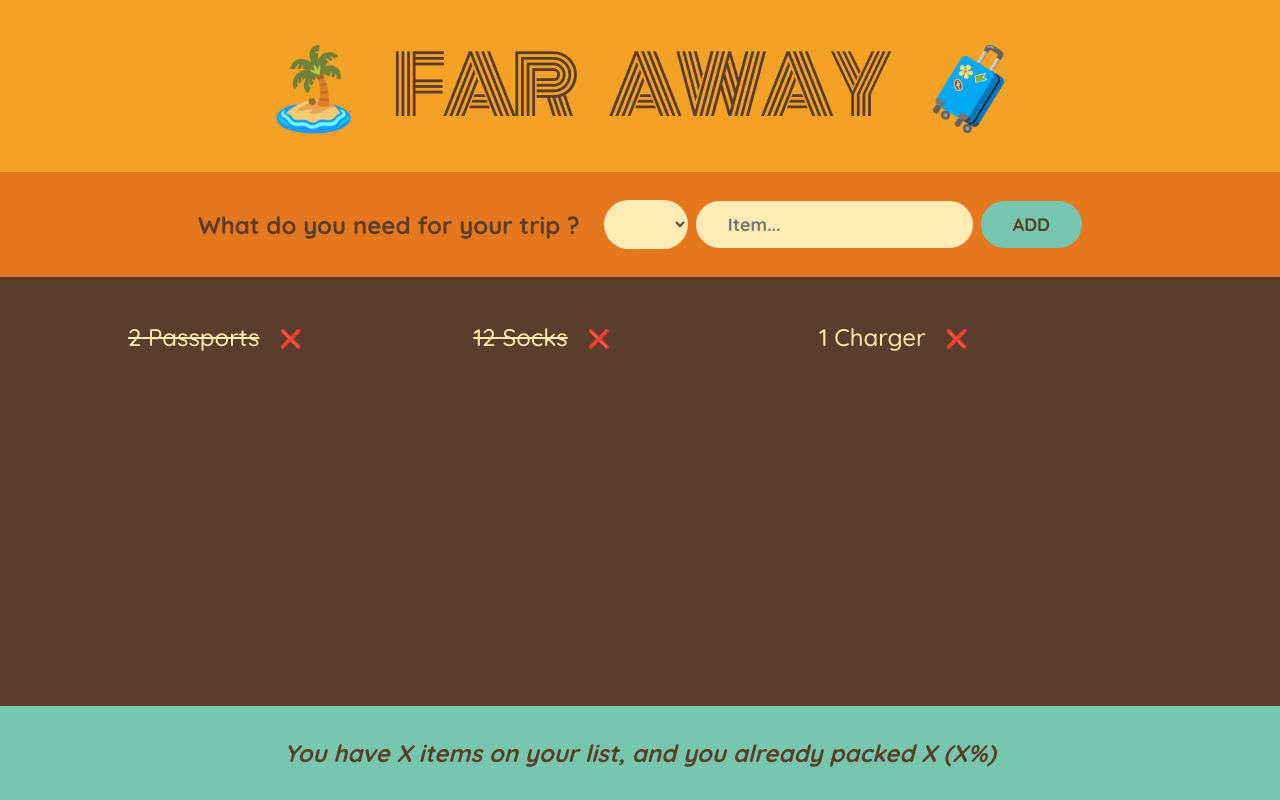
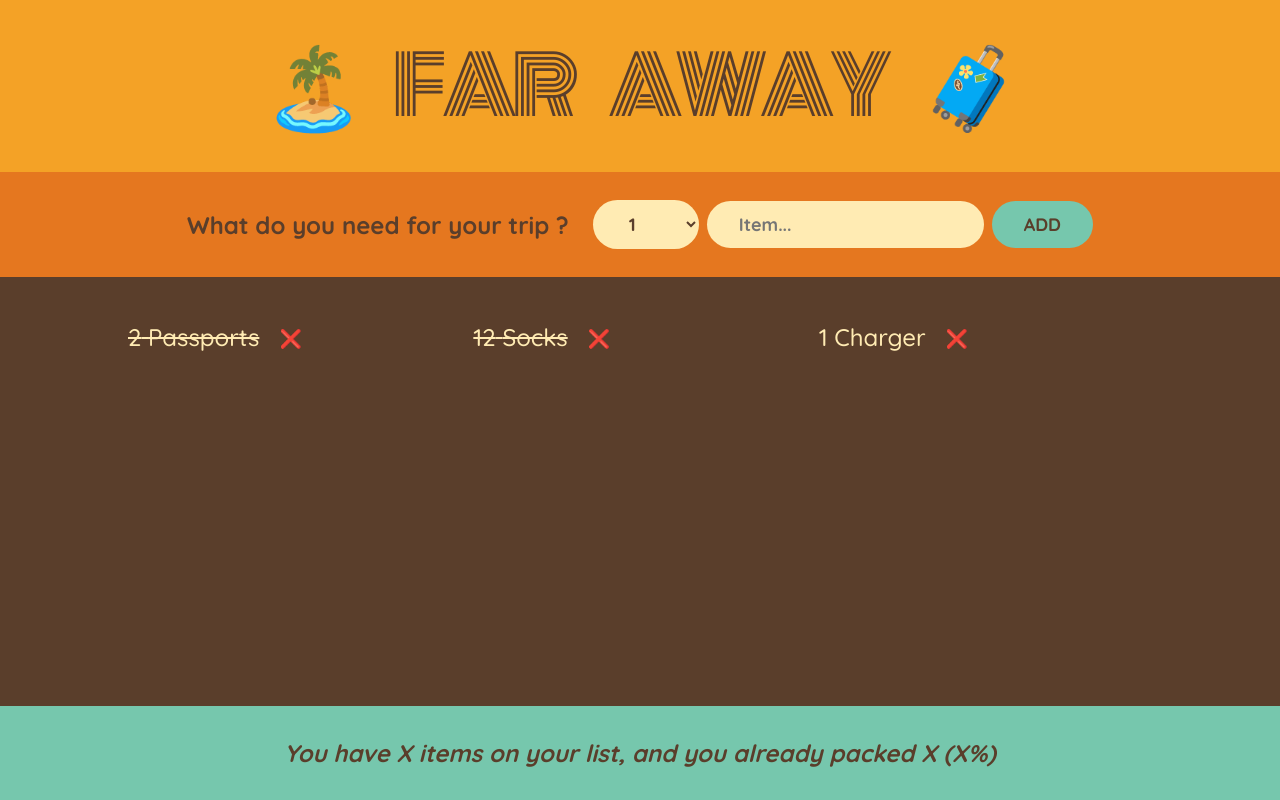
Before and after one commit to Gpaqsa/Travel-List, a React (Vite) app: page / in a window 1280 px wide. Built offline with nearby package versions, Linux system fonts and the light colour scheme.

Commit message:
add new function

```diff
--- a/src/components/App.jsx
+++ b/src/components/App.jsx
@@ -10,13 +10,12 @@ const initialItems = [
   { id: 3, description: "Charger", quantity: 1, packed: false },
 ];
 
-console.log(initialItems);
 
 function App() {
   return (
     <div className="app">
       <Logo />
-      <Form />
+      <Form initialItems={initialItems} />
       <PackingList initialItems={initialItems} />
       <Stats />
     </div>
--- a/src/components/Form.jsx
+++ b/src/components/Form.jsx
@@ -1,16 +1,53 @@
+import { useState } from "react";
 
-const Form = () => {
+const Form = ({ initialItems }) => {
+  const [descriptionValue, setDescriptionValue] = useState("");
+  const [quantityValue, setQuantityValue] = useState(1);
+  const [newInitialItems, setNewInitialItems] = useState(initialItems);
+
+  const handleSubmit = (event) => {
+    event.preventDefault();
+
+    if (!descriptionValue) return;
+    const newItem = {
+      descriptionValue,
+      quantityValue,
+      packed: false,
+      id: Date.now(),
+    };
+    console.log(newItem);
+
+    setNewInitialItems([...initialItems, newItem]);
+    setDescriptionValue("");
+    setQuantityValue(1);
+  };
+
+  // const addNewItemObj = () => {
+
+  // };
+
   return (
-    <div className="add-form">
+    <form className="add-form" onSubmit={handleSubmit}>
       <h3>What do you need for your trip ?</h3>
-      <select></select>
+      <select
+        value={quantityValue}
+        onChange={(e) => setQuantityValue(Number(e.target.value))}
+      >
+        {Array.from({ length: 20 }, (_, i) => i + 1).map((number) => (
+          <option value={number} key={number}>
+            {number}
+          </option>
+        ))}
+      </select>
       <input
         type="text"
         placeholder="Item..."
+        value={descriptionValue}
+        onChange={(event) => setDescriptionValue(event.target.value)}
       />
       <button>Add</button>
-    </div>
+    </form>
   );
-}
+};
 
-export default Form
+export default Form;
--- a/src/components/Item.jsx
+++ b/src/components/Item.jsx
@@ -1,6 +1,6 @@
 
 const Item = ({ id, quantity, description, packed }) => {
-  console.log(packed);
+  // console.log(packed);
   return (
     <>
       <li key={id}>
```
